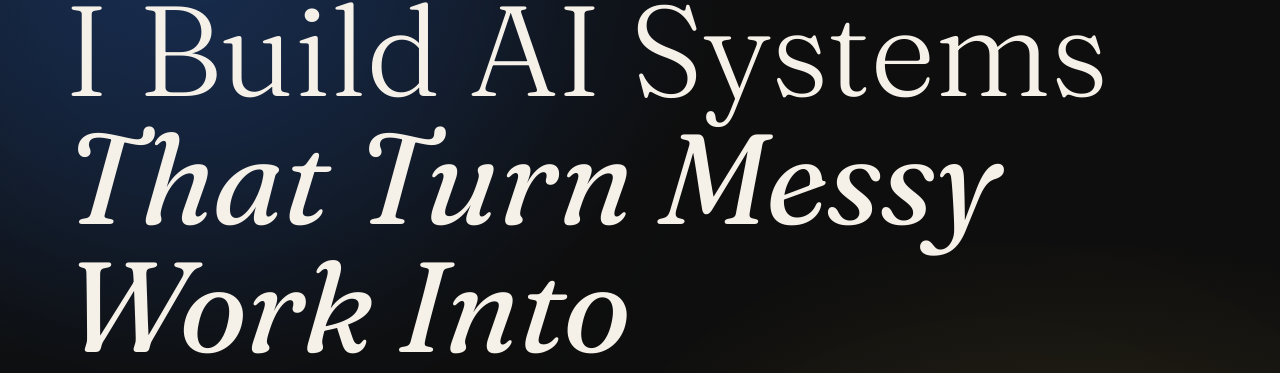
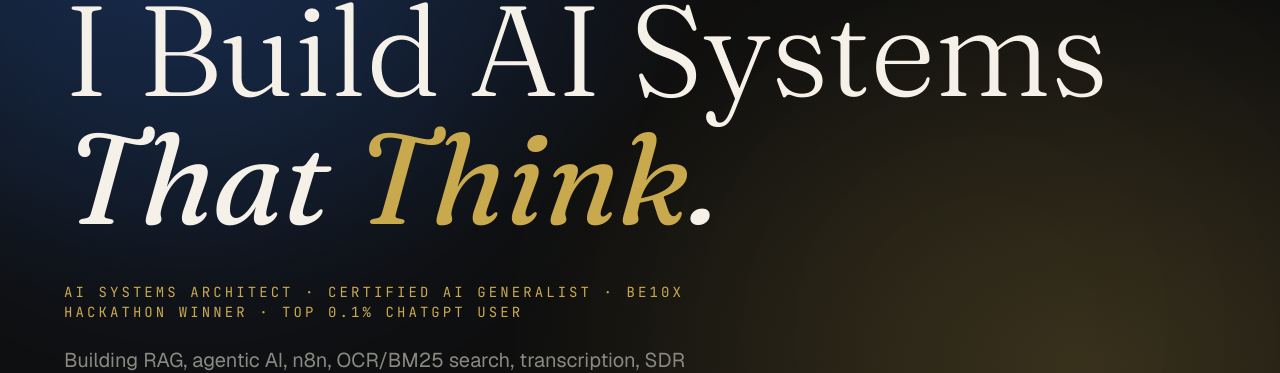
Before and after one commit to alimoizuddin/alimoizuddin-Website-UPDATED, a React (Create React App) app in the folder alimoizuddin-Website/frontend/: page / in a window 1280 px wide. Shown: the part 243-616 px from the top of the page. Built offline with nearby package versions, Linux system fonts and the light colour scheme; no server answers.

Commit message:
Restore thinking hero headline

```diff
--- a/alimoizuddin-Website/frontend/src/components/Hero.jsx
+++ b/alimoizuddin-Website/frontend/src/components/Hero.jsx
@@ -28,7 +28,7 @@ export default function Hero() {
   };
 
 
-  const suffix = profile?.heroHeadlineSuffix || "That Turn Messy Work Into Repeatable Execution.";
+  const suffix = profile?.heroHeadlineSuffix || "That Think.";
   const suffixWords = suffix.split(" ");
   const lastWord = suffixWords[suffixWords.length - 1] || "";
   const suffixHead = suffixWords.slice(0, -1).join(" ");
--- a/alimoizuddin-Website/frontend/src/context/ContentContext.jsx
+++ b/alimoizuddin-Website/frontend/src/context/ContentContext.jsx
@@ -17,7 +17,7 @@ const buildDefaults = () => ({
     ...DEFAULTS.PROFILE,
     statusPillLabel: "Available · 2 client slots",
     heroHeadlinePrefix: "I Build AI Systems",
-    heroHeadlineSuffix: "That Turn Messy Work Into Repeatable Execution.",
+    heroHeadlineSuffix: "That Think.",
     heroSub:
       "Building RAG, agentic AI, n8n, OCR/BM25 search, transcription, SDR research, and workflow automation systems that turn messy information into repeatable execution.",
     brand: DEFAULTS.PROFILE.brand || "ALI MOIZUDDIN",
@@ -129,8 +129,8 @@ function normalizeProfile(profile, defaults) {
   const merged = { ...defaults, ...(profile || {}) };
   const oldSuffixes = new Set([
     "That Reduce Manual Work.",
-    "That Think.",
     "That Thinks.",
+    "That Turn Messy Work Into Repeatable Execution.",
   ]);
 
   if (!merged.heroHeadlineSuffix || oldSuffixes.has(merged.heroHeadlineSuffix)) {
--- a/alimoizuddin-Website/frontend/src/data/site.js
+++ b/alimoizuddin-Website/frontend/src/data/site.js
@@ -14,7 +14,7 @@ export const PROFILE = {
   "photo": "https://customer-assets.emergentagent.com/job_3e46ef77-ca74-4e8e-a719-ab3f22e4f199/artifacts/v3cmir8v_Profile%20Pic.jpg",
   "statusPillLabel": "Available · 2 client slots",
   "heroHeadlinePrefix": "I Build AI Systems",
-  "heroHeadlineSuffix": "That Turn Messy Work Into Repeatable Execution.",
+  "heroHeadlineSuffix": "That Think.",
   "heroSub": "Building RAG, agentic AI, n8n, OCR/BM25 search, transcription, SDR research, and workflow automation systems that turn messy information into repeatable execution.",
   "shortName": "Ali Moizuddin",
   "wellfound": "https://wellfound.com/u/ali-moizuddin-1"
```
Also changed, not shown: 2 other files (tests, documents, lock files or other folders).
